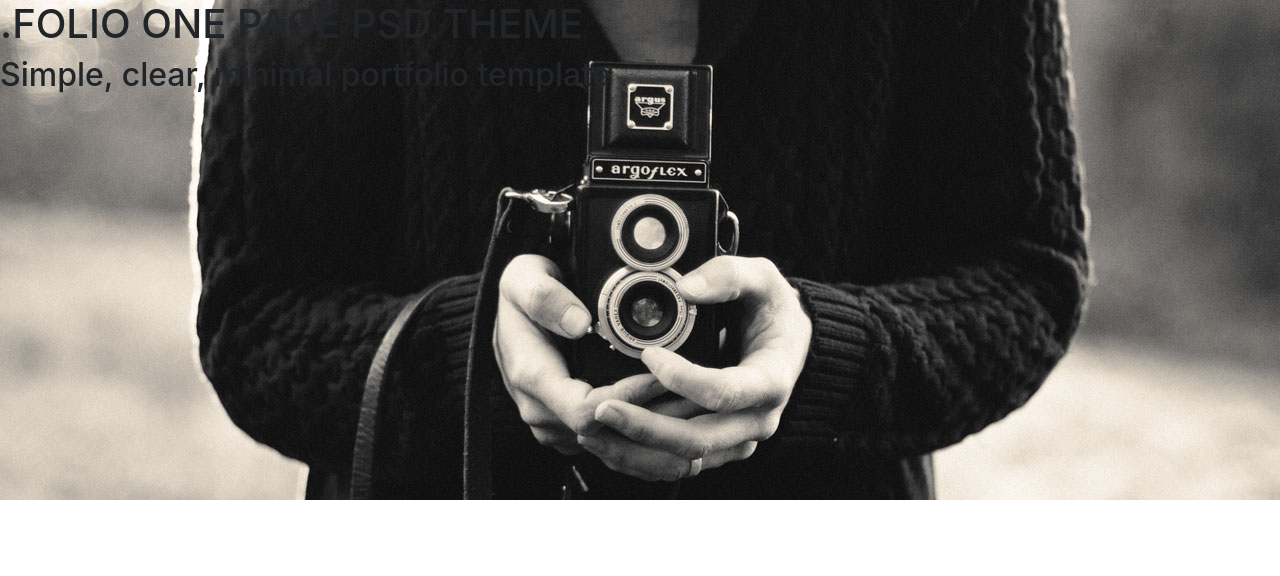
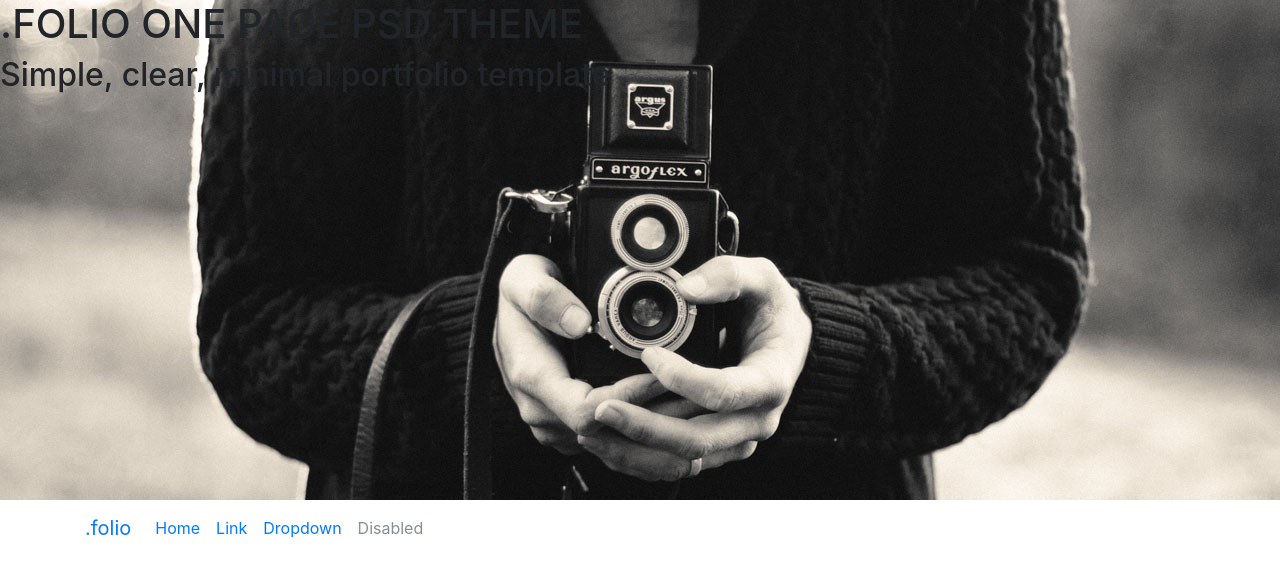
Before and after one commit to Tosshi-H/folio, a plain HTML site: page index.html in a window 1280 px wide. Drawn offline with nearby package versions, Linux system fonts and the light colour scheme.

Commit message:
Update index.html

```diff
--- a/index.html
+++ b/index.html
@@ -6,21 +6,52 @@
   <meta name="viewport" content="width=device-width, initial-scale=1" />
   <title>Folio</title>
   <meta name="description" content="The HTML5 Herald">
+  <link rel="stylesheet" href="css/bootstrap.min.css">
   <link rel="stylesheet" href="css/styles.css">
-  <link rel="stylesheet" href="css/bootstrap.min.css">
 
 
 </head>
+<body>
 	<header>
 		<div class="header-img">
 			<h1>.FOLIO ONE PAGE PSD THEME</h1>
 			<h2>Simple, clear, minimal portfolio template</h2>
 		</div>
+		<nav class="navbar navbar-expand-lg">
+			<div class="container">
+				<a class="navbar-brand" href="#">.folio</a>
+				<button class="navbar-toggler" type="button" data-toggle="collapse" data-target="#navbarSupportedContent" aria-controls="navbarSupportedContent" aria-expanded="false" aria-label="Toggle navigation">
+					<span class="navbar-toggler-icon"></span>
+				</button>
+				<div class="collapse navbar-collapse" id="navbarSupportedContent">
+					<ul class="navbar-nav mr-auto">
+				  		<li class="nav-item active">
+					    	<a class="nav-link" href="#">Home <span class="sr-only">(current)</span></a>
+					  	</li>
+						<li class="nav-item">
+						    <a class="nav-link" href="#">Link</a>
+						</li>
+					  	<li class="nav-item">
+					    	<a class="nav-link" href="#">Dropdown</a>
+					  	</li>
+						<li class="nav-item">
+							<a class="nav-link disabled" href="#">Disabled</a>
+						</li>
+					</ul>
+				</div>
+			</div>
+		</nav>
 	</header>
-	<div class="container">
+	<main>
 
-	</div>
-<body>
-  <script src="js/scripts.js"></script>
+	</main>
+
+
+	<script src="js/scripts.js"></script>
+	  <!-- jQuery first, then Popper.js, then Bootstrap JS -->
+	<script src="https://code.jquery.com/jquery-3.2.1.slim.min.js" integrity="sha384-KJ3o2DKtIkvYIK3UENzmM7KCkRr/rE9/Qpg6aAZGJwFDMVNA/GpGFF93hXpG5KkN" crossorigin="anonymous"></script>
+	<script src="https://cdnjs.cloudflare.com/ajax/libs/popper.js/1.12.3/umd/popper.min.js" integrity="sha384-vFJXuSJphROIrBnz7yo7oB41mKfc8JzQZiCq4NCceLEaO4IHwicKwpJf9c9IpFgh" crossorigin="anonymous"></script>
+	<script src="https://maxcdn.bootstrapcdn.com/bootstrap/4.0.0-beta.2/js/bootstrap.min.js" integrity="sha384-alpBpkh1PFOepccYVYDB4do5UnbKysX5WZXm3XxPqe5iKTfUKjNkCk9SaVuEZflJ" crossorigin="anonymous"></script>
+ 	<script src="js/bootstrap.min.js"></script>
 </body>
 </html>
```
